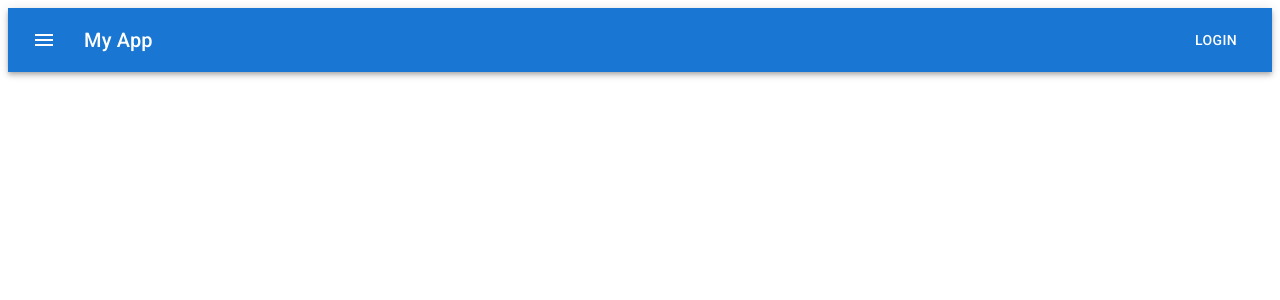
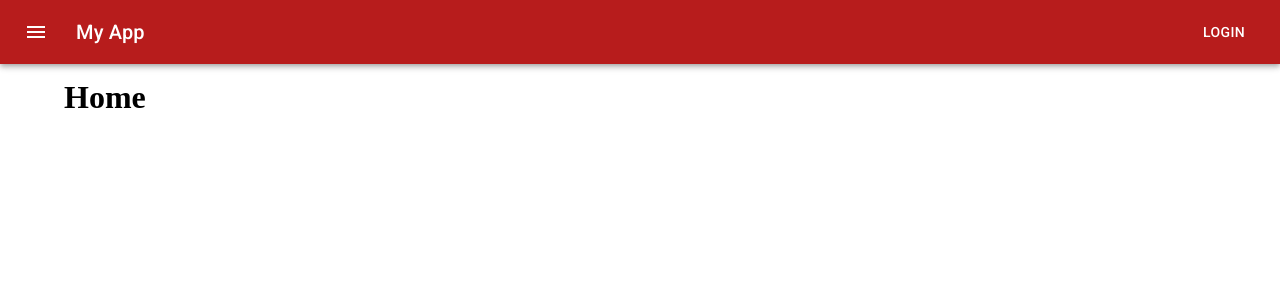
Before and after one commit to dieanderson/my-app, a React (Create React App) app: page / in a window 1280 px wide. Shown: the top 300 px of the page. Built offline with nearby package versions, Linux system fonts and the light colour scheme.

Commit message:
adicionando template default

```diff
--- a/src/App.js
+++ b/src/App.js
@@ -4,10 +4,12 @@
   Route,
 } from "react-router-dom"
 
+import TemplateDefault from './Templates/Default'
 import Home from "./pages/Home"
 
 const App = () => {
   return (
+    <TemplateDefault>
       <Router>
         <Switch>
             <Route path={'/'}>
@@ -15,6 +17,7 @@
             </Route>
         </Switch>
       </Router>
+    </TemplateDefault>
   )
 }
 
--- /dev/null
+++ b/src/Templates/Default.js
@@ -0,0 +1,25 @@
+import Container from '@mui/material/Container'
+import { makeStyles } from '@material-ui/core/styles'
+
+import Header from "../partials/Header/Header"
+
+const useStyles = makeStyles( () =>({
+    container: {
+      padding: '15px 0'
+    },
+}))
+
+const Default = ({children}) => {
+    const classes = useStyles()
+
+    return(
+        <>
+            <Header />
+            <Container className={classes.container}>
+                {children}
+            </Container>
+        </>
+    )
+}
+
+export default Default
--- /dev/null
+++ b/src/index.css
@@ -0,0 +1,5 @@
+* {
+    margin: 0;
+    padding: 0;
+    box-sizing: border-box;
+}
--- a/src/index.js
+++ b/src/index.js
@@ -1,11 +1,28 @@
 import React from 'react'
 import ReactDOM from 'react-dom'
+import { createTheme, ThemeProvider } from '@mui/material/styles'
+
 import App from './App'
+import './index.css'
+import { red, deepPurple } from '@mui/material/colors'
+
+const theme =  createTheme({
+  palette: {
+    primary:{
+      main: red[900],
+    },
+    secondary:{
+      main: deepPurple[900]
+    }
+  },
+})
 
 
 ReactDOM.render(
   <React.StrictMode>
-    <App />
+    <ThemeProvider theme={theme}>
+      <App />
+    </ThemeProvider>
   </React.StrictMode>,
   document.getElementById('root')
 )
--- a/src/pages/Home.js
+++ b/src/pages/Home.js
@@ -1,8 +1,7 @@
-import Header from "../partials/Header/Header"
 
 const Home = () => {
     return (
-        <Header />
+        <h1>Home</h1>
     )
   }
 
```
Lines whose indentation alone changed are shown as unchanged.
